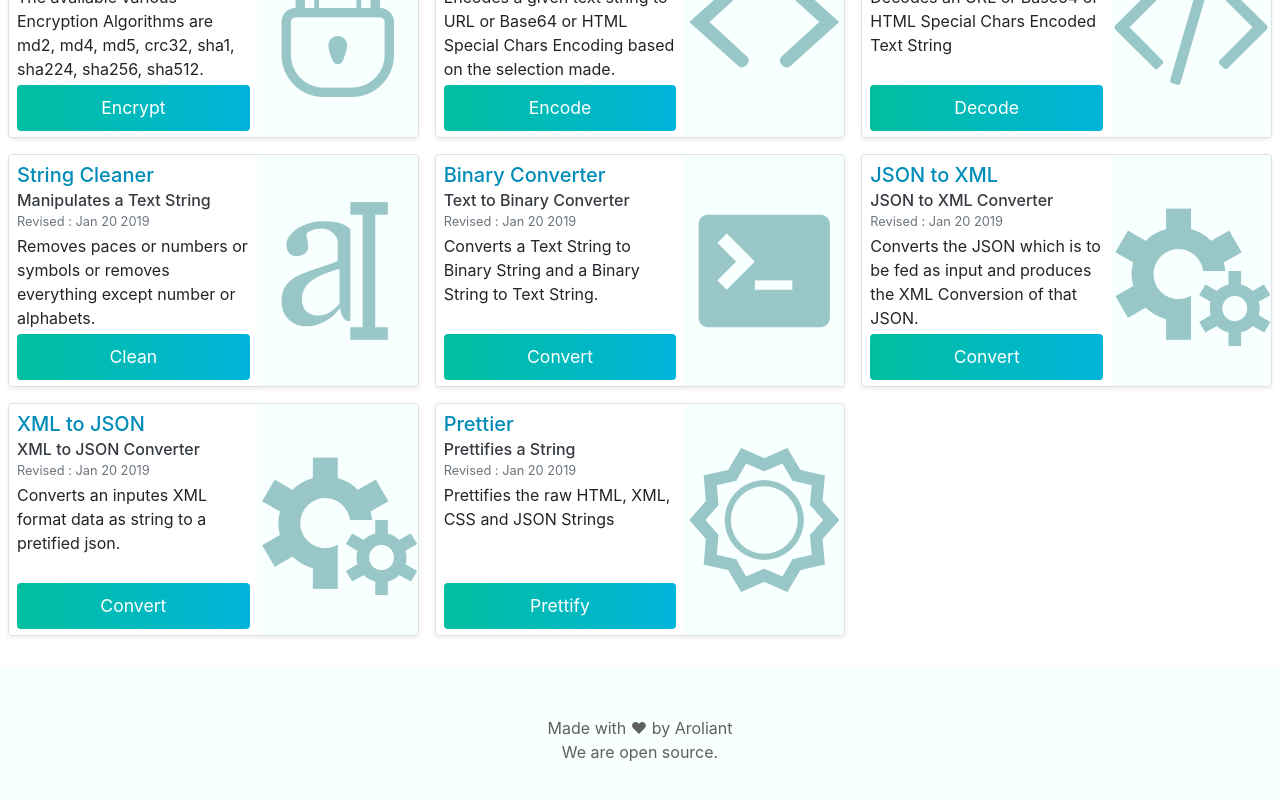
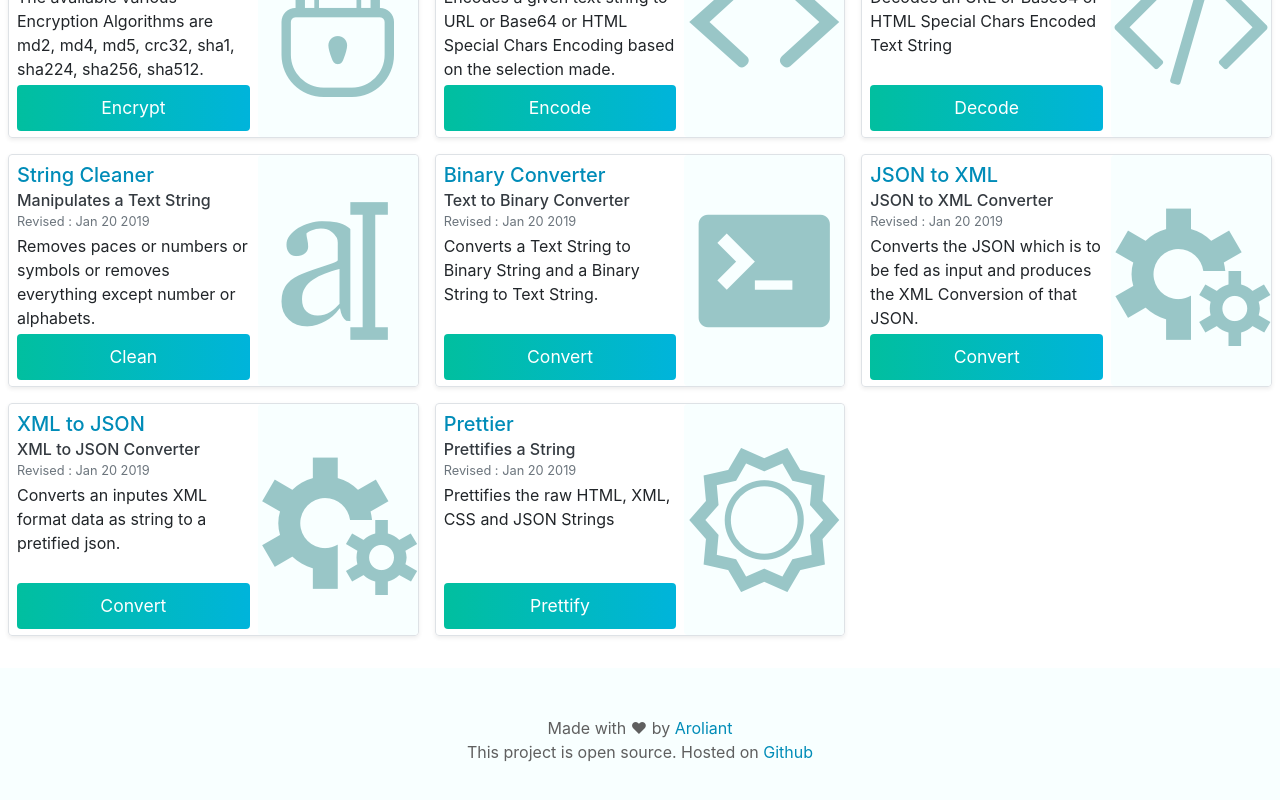
Before and after one commit to JacobSamro/hash2.dev, an Angular app: page / in a window 1280 px wide. Shown: the part 200-1000 px from the top of the page. Built offline with nearby package versions, Linux system fonts and the light colour scheme.

Commit message:
Link to Github

```diff
--- a/src/app/app.component.html
+++ b/src/app/app.component.html
@@ -55,9 +55,10 @@
     <div class="col text-center">
       <div>
         <span class="text-secondary">Made with &hearts; by <a target="_blank" href="https://aroliant.com"
-            class="text-secondary">Aroliant</a></span>
+            >Aroliant</a></span>
       </div>
-      <div class="text-secondary">We are open source.</div>
+      <div class="text-secondary">This project is open source. Hosted on <a
+          href="https://github.com/Aroliant/DevTools">Github</a></div>
     </div>
   </footer>
 </div>
```
